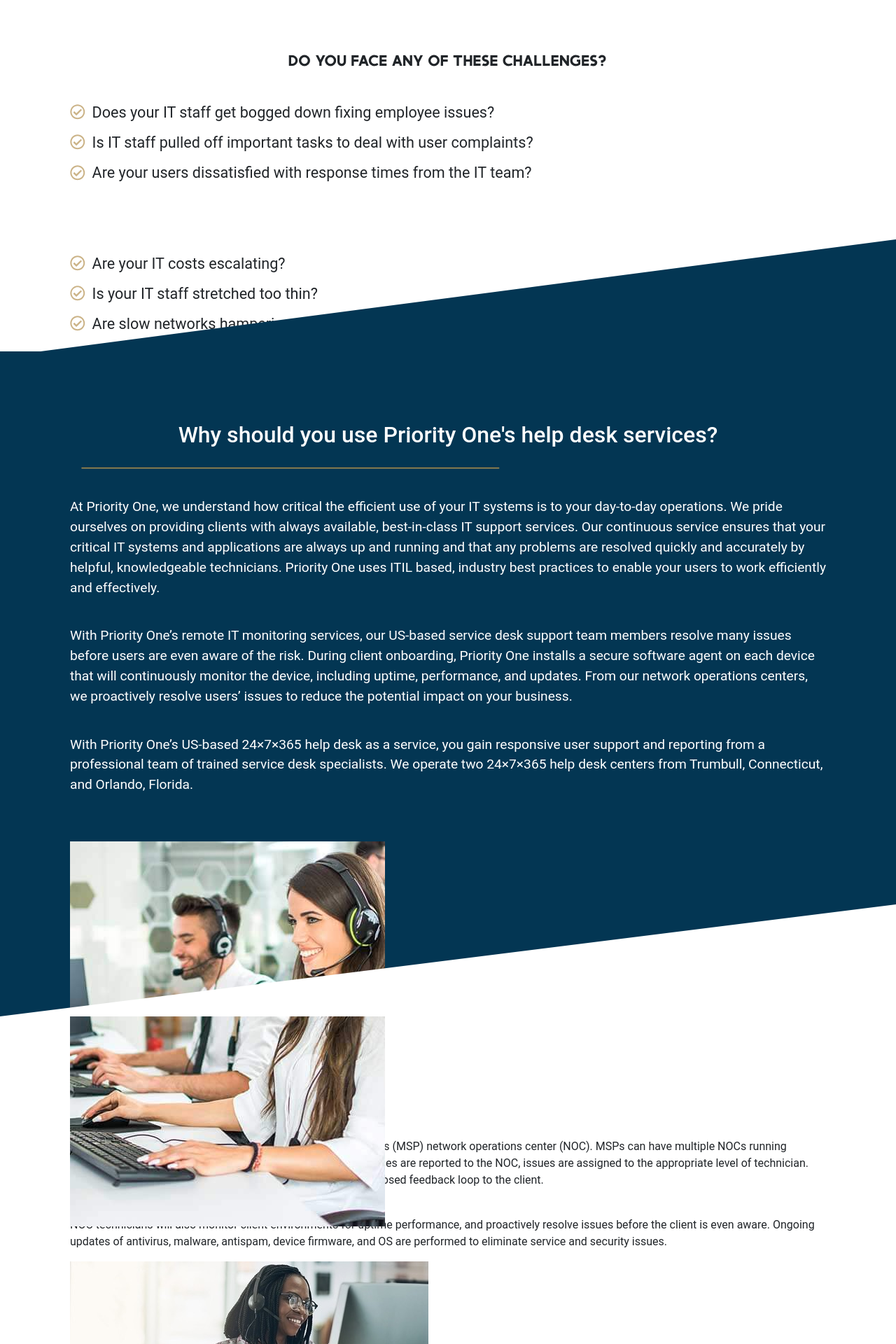
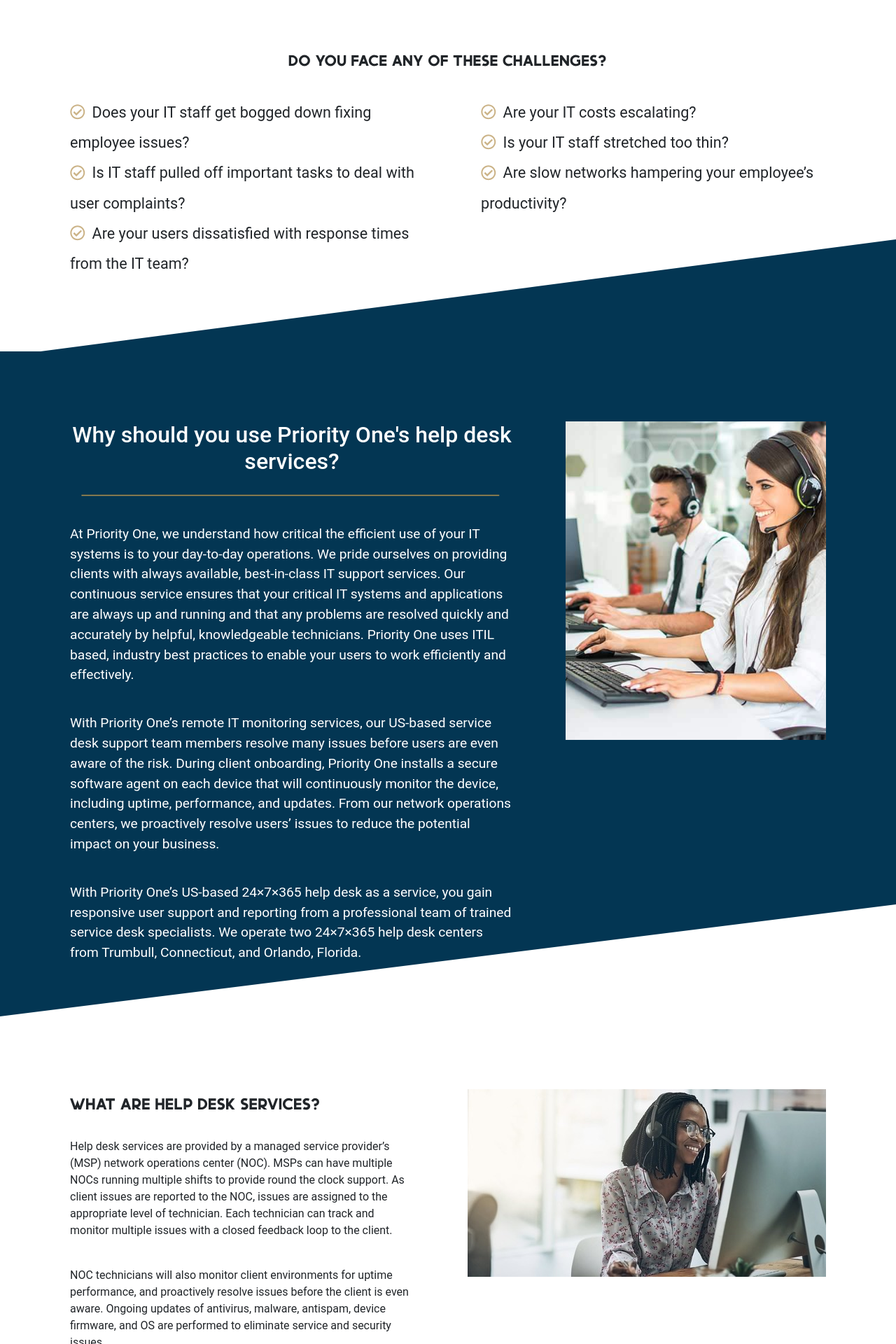
Before and after one commit to cwilso88/priorityOne, a React (Create React App) app: page / in a window 1280 px wide. Shown: the part 860-2780 px from the top of the page at 70% size. Built offline with nearby package versions, Linux system fonts and the light colour scheme.

Commit message:
Updated flex properties

```diff
--- a/src/sass/_Features.scss
+++ b/src/sass/_Features.scss
@@ -28,6 +28,6 @@
         padding-bottom: 5px;
     }
     .column {
-        flex: 50%;
+        flex: 2;
     }
 }
--- a/src/sass/_Footer.scss
+++ b/src/sass/_Footer.scss
@@ -21,12 +21,15 @@
         gap: 5%;
     }
     .column {
-        flex: 25%;
+        flex: 4;
         h2 {
             color: $gold;
             font-family: MomCakeBold;
             font-size: 1.5em;
         }
+    }
+    ul {
+        padding-left: 0;
     }
     li {
         line-height: 2em;
--- a/src/sass/_Services.scss
+++ b/src/sass/_Services.scss
@@ -13,6 +13,6 @@
         padding-top: 5%;
     }
     .column {
-        flex: 50%;
+        flex: 2;
     }
 }
--- a/src/sass/_WhyGetHelp.scss
+++ b/src/sass/_WhyGetHelp.scss
@@ -47,7 +47,7 @@
     }
 
   .column {
-      flex: 50%;
+      flex: 2;
     }
 }
 
--- a/src/sass/_WhyPriorityOne.scss
+++ b/src/sass/_WhyPriorityOne.scss
@@ -11,7 +11,7 @@
         gap: 50px;
     }
     .column {
-        flex: 50%;
+        flex: 2;
     }
     .column_text {
         h1 {
```
